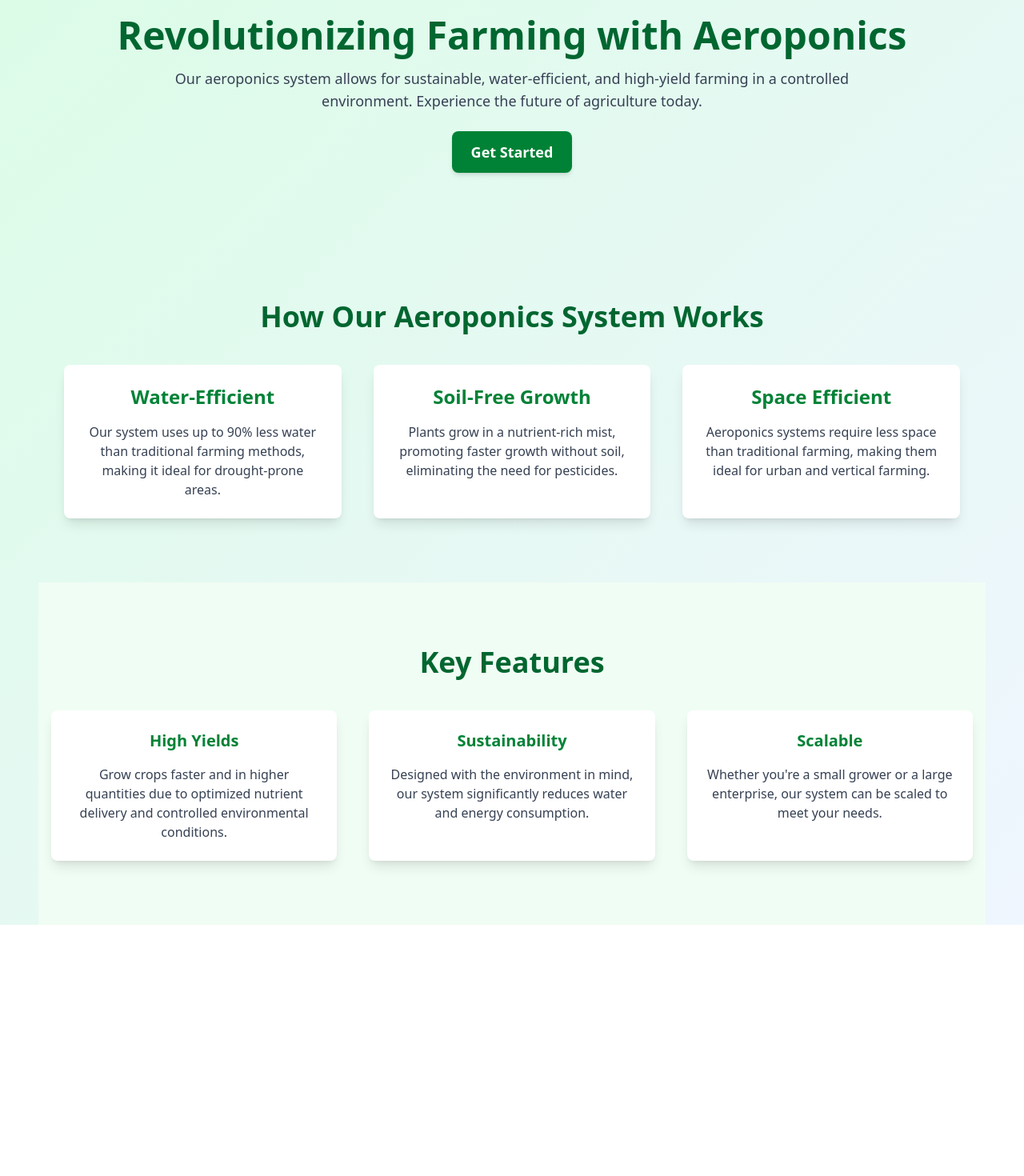
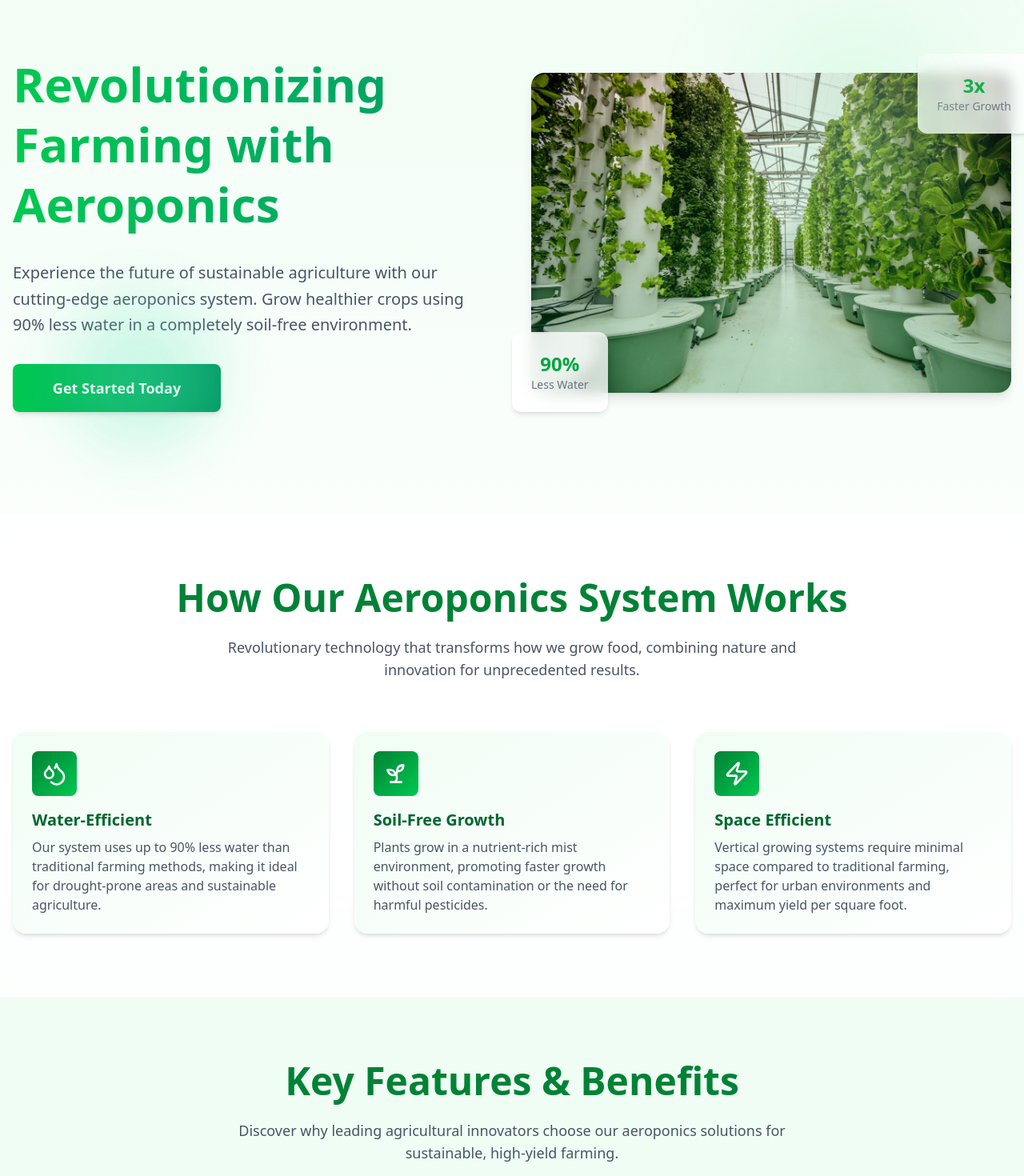
Before and after one commit to j3rms/aeroponics-portal, a Next.js app: page /landing in a window 1280 px wide. Shown: the part 60-1530 px from the top of the page at 80% size. Before the commit the page ends 1216 px from the top, so only its background shows below. Built offline with nearby package versions, Linux system fonts and the light colour scheme.

Commit message:
IMPROVED UI

```diff
--- a/package.json
+++ b/package.json
@@ -24,6 +24,8 @@
     "react-icons": "^5.5.0",
     "react-router-dom": "^7.5.3",
     "recharts": "^2.15.1",
+    "swiper": "^12.0.1",
+    "tailwind-merge": "^3.3.1",
     "tailwind-variants": "^3.1.1",
     "tailwindcss-animate": "^1.0.7"
   },
--- a/src/app/landing/page.tsx
+++ b/src/app/landing/page.tsx
@@ -1,107 +1,210 @@
 "use client";
+import Link from "next/link";
+import { motion } from "framer-motion";
+import { HeroButton } from "@/components/ui/herobutton";
+import FeatureCard from "@/components/ui/featurecard";
+import { Droplets, Sprout, Zap, Leaf, TrendingUp, Shield } from "lucide-react";
+import Image from "next/image";
 
-import Head from "next/head";
-import { motion } from "framer-motion";
-import Link from "next/link";
-
-export default function LandingPage() {
+const LandingPage = () => {
   return (
-    <>
-      <Head>
-        <title>Aeroponics System</title>
-        <meta name="description" content="Explore our cutting-edge aeroponics system for efficient farming." />
-      </Head>
-
-      <main className="bg-gradient-to-br from-green-100 to-blue-50 min-h-screen flex flex-col items-center">
+    <div className="min-h-screen bg-gradient-to-b from-green-50 via-white to-green-100">
       {/* Hero Section */}
-        <section className="flex flex-col items-center justify-center text-center py-20 px-4">
+      <section className="relative overflow-hidden px-4 py-20 sm:py-32">
+        <div className="mx-auto max-w-7xl">
+          <div className="grid lg:grid-cols-2 gap-12 items-center">
+            {/* Hero Content */}
+            <motion.div
+              initial={{ opacity: 0, x: -30 }}
+              animate={{ opacity: 1, x: 0 }}
+              transition={{ duration: 0.8 }}
+              className="space-y-8"
+            >
               <motion.h1
-            initial={{ opacity: 0, y: -20 }}
+  initial={{ opacity: 0, y: 20 }}
   animate={{ opacity: 1, y: 0 }}
-            transition={{ duration: 0.5 }}
-            className="text-5xl font-extrabold text-green-800 mb-4"
+  transition={{ duration: 0.8, delay: 0.2 }}
+  className="text-4xl sm:text-5xl lg:text-6xl font-bold leading-tight
+             bg-gradient-to-r from-green-500 to-emerald-600
+             bg-clip-text text-transparent"
 >
   Revolutionizing Farming with Aeroponics
 </motion.h1>
-          <p className="text-lg text-gray-700 mb-6 max-w-4xl">
-            Our aeroponics system allows for sustainable, water-efficient, and high-yield farming in a controlled environment. Experience the future of agriculture today.
-          </p>
+
+
+              <motion.p
+                initial={{ opacity: 0, y: 20 }}
+                animate={{ opacity: 1, y: 0 }}
+                transition={{ duration: 0.8, delay: 0.4 }}
+                className="text-lg sm:text-xl text-gray-600 leading-relaxed max-w-2xl"
+              >
+                Experience the future of sustainable agriculture with our cutting-edge aeroponics
+                system. Grow healthier crops using 90% less water in a completely soil-free
+                environment.
+              </motion.p>
+
+              <motion.div
+                initial={{ opacity: 0, y: 20 }}
+                animate={{ opacity: 1, y: 0 }}
+                transition={{ duration: 0.8, delay: 0.6 }}
+                className="flex flex-col sm:flex-row gap-4"
+              >
                 <Link href="/login">
-            <motion.button
-              whileHover={{ scale: 1.05 }}
-              className="px-6 py-3 bg-green-700 text-white text-lg font-bold rounded-lg shadow-md hover:bg-green-800 transition"
+              <HeroButton
+               variant="primary"
+               size="lg"
+                className="group bg-gradient-to-r from-green-500 to-emerald-600 text-white
+               hover:from-green-600 hover:to-emerald-700
+               px-10 min-w-[260px]"
                    >
-              Get Started
-            </motion.button>
+             Get Started Today
+
+        </HeroButton>
         </Link>
+
+              </motion.div>
+            </motion.div>
+
+            {/* Hero Image */}
+            <motion.div
+              initial={{ opacity: 0, x: 30 }}
+              animate={{ opacity: 1, x: 0 }}
+              transition={{ duration: 0.8, delay: 0.3 }}
+              className="relative"
+            >
+              <div className="relative overflow-hidden rounded-2xl shadow-lg">
+                <Image
+                  src="/images/aeroponics.jpg"
+                  alt="Modern aeroponics farming system"
+                  width={600}
+                  height={400}
+                  className="rounded-2xl shadow-lg"
+                />
+                <div className="absolute inset-0 bg-gradient-to-t from-green-500/20 to-transparent" />
+              </div>
+
+              {/* Floating stats */}
+              <motion.div
+                initial={{ opacity: 0, scale: 0.8 }}
+                animate={{ opacity: 1, scale: 1 }}
+                transition={{ duration: 0.6, delay: 1 }}
+                className="absolute -bottom-6 -left-6 bg-white/80 backdrop-blur-sm rounded-xl p-6 shadow-md animate-float"
+              >
+                <div className="text-center">
+                  <div className="text-2xl font-bold text-green-600">90%</div>
+                  <div className="text-sm text-gray-500">Less Water</div>
+                </div>
+              </motion.div>
+
+              <motion.div
+                initial={{ opacity: 0, scale: 0.8 }}
+                animate={{ opacity: 1, scale: 1 }}
+                transition={{ duration: 0.6, delay: 1.2 }}
+                className="absolute -top-6 -right-6 bg-white/80 backdrop-blur-sm rounded-xl p-6 shadow-md animate-float"
+                style={{ animationDelay: "2s" }}
+              >
+                <div className="text-center">
+                  <div className="text-2xl font-bold text-green-600">3x</div>
+                  <div className="text-sm text-gray-500">Faster Growth</div>
+                </div>
+              </motion.div>
+            </motion.div>
+          </div>
+        </div>
+
+        {/* Decorative elements */}
+        <div className="absolute top-20 right-20 h-64 w-64 rounded-full bg-green-200/40 blur-3xl animate-pulse" />
+        <div className="absolute bottom-20 left-20 h-48 w-48 rounded-full bg-emerald-300/30 blur-2xl animate-pulse" />
       </section>
 
       {/* How It Works Section */}
-        <section className="py-20 px-4 max-w-6xl mx-auto text-center">
-          <motion.h2
-            initial={{ opacity: 0, y: -20 }}
-            animate={{ opacity: 1, y: 0 }}
-            transition={{ duration: 0.5 }}
-            className="text-4xl font-bold text-green-800 mb-10"
+      <section className="px-4 py-20 bg-white/80 backdrop-blur-sm">
+        <div className="mx-auto max-w-7xl">
+          <motion.div
+            initial={{ opacity: 0, y: 30 }}
+            whileInView={{ opacity: 1, y: 0 }}
+            viewport={{ once: true, margin: "-100px" }}
+            transition={{ duration: 0.8 }}
+            className="text-center mb-16"
           >
+            <h2 className="text-3xl sm:text-4xl lg:text-5xl font-bold text-green-700 mb-6">
               How Our Aeroponics System Works
-          </motion.h2>
-          <div className="grid grid-cols-1 md:grid-cols-2 lg:grid-cols-3 gap-10">
-            <div className="p-6 bg-white rounded-lg shadow-lg">
-              <h3 className="text-2xl font-semibold text-green-700 mb-4">Water-Efficient</h3>
-              <p className="text-gray-700">
-                Our system uses up to 90% less water than traditional farming methods, making it ideal for drought-prone areas.
+            </h2>
+            <p className="text-lg text-gray-600 max-w-3xl mx-auto">
+              Revolutionary technology that transforms how we grow food, combining nature and
+              innovation for unprecedented results.
             </p>
-            </div>
-            <div className="p-6 bg-white rounded-lg shadow-lg">
-              <h3 className="text-2xl font-semibold text-green-700 mb-4">Soil-Free Growth</h3>
-              <p className="text-gray-700">
-                Plants grow in a nutrient-rich mist, promoting faster growth without soil, eliminating the need for pesticides.
-              </p>
-            </div>
-            <div className="p-6 bg-white rounded-lg shadow-lg">
-              <h3 className="text-2xl font-semibold text-green-700 mb-4">Space Efficient</h3>
-              <p className="text-gray-700">
-                Aeroponics systems require less space than traditional farming, making them ideal for urban and vertical farming.
-              </p>
+          </motion.div>
+
+          <div className="grid md:grid-cols-2 lg:grid-cols-3 gap-8">
+            <FeatureCard
+              title="Water-Efficient"
+              description="Our system uses up to 90% less water than traditional farming methods, making it ideal for drought-prone areas and sustainable agriculture."
+              icon={<Droplets className="h-8 w-8 text-white" />}
+              delay={0}
+            />
+            <FeatureCard
+              title="Soil-Free Growth"
+              description="Plants grow in a nutrient-rich mist environment, promoting faster growth without soil contamination or the need for harmful pesticides."
+              icon={<Sprout className="h-8 w-8 text-white" />}
+              delay={1}
+            />
+            <FeatureCard
+              title="Space Efficient"
+              description="Vertical growing systems require minimal space compared to traditional farming, perfect for urban environments and maximum yield per square foot."
+              icon={<Zap className="h-8 w-8 text-white" />}
+              delay={2}
+            />
           </div>
         </div>
       </section>
 
       {/* Features Section */}
-        <section className="bg-green-50 py-20 px-4 text-center">
-          <motion.h2
-            initial={{ opacity: 0, y: -20 }}
-            animate={{ opacity: 1, y: 0 }}
-            transition={{ duration: 0.5 }}
-            className="text-4xl font-bold text-green-800 mb-10"
+      <section className="px-4 py-20 bg-green-50">
+        <div className="mx-auto max-w-7xl">
+          <motion.div
+            initial={{ opacity: 0, y: 30 }}
+            whileInView={{ opacity: 1, y: 0 }}
+            viewport={{ once: true, margin: "-100px" }}
+            transition={{ duration: 0.8 }}
+            className="text-center mb-16"
           >
-            Key Features
-          </motion.h2>
-          <div className="grid grid-cols-1 md:grid-cols-2 lg:grid-cols-3 gap-10 max-w-6xl mx-auto">
-            <div className="bg-white p-6 rounded-lg shadow-lg">
-              <h3 className="text-xl font-semibold text-green-700 mb-4">High Yields</h3>
-              <p className="text-gray-700">
-                Grow crops faster and in higher quantities due to optimized nutrient delivery and controlled environmental conditions.
+            <h2 className="text-3xl sm:text-4xl lg:text-5xl font-bold text-green-700 mb-6">
+              Key Features & Benefits
+            </h2>
+            <p className="text-lg text-gray-600 max-w-3xl mx-auto">
+              Discover why leading agricultural innovators choose our aeroponics solutions for
+              sustainable, high-yield farming.
             </p>
-            </div>
-            <div className="bg-white p-6 rounded-lg shadow-lg">
-              <h3 className="text-xl font-semibold text-green-700 mb-4">Sustainability</h3>
-              <p className="text-gray-700">
-                Designed with the environment in mind, our system significantly reduces water and energy consumption.
-              </p>
-            </div>
-            <div className="bg-white p-6 rounded-lg shadow-lg">
-              <h3 className="text-xl font-semibold text-green-700 mb-4">Scalable</h3>
-              <p className="text-gray-700">
-                Whether you're a small grower or a large enterprise, our system can be scaled to meet your needs.
-              </p>
+          </motion.div>
+
+          <div className="grid md:grid-cols-2 lg:grid-cols-3 gap-8">
+            <FeatureCard
+              title="High Yields"
+              description="Achieve 30-50% higher crop yields compared to traditional farming through optimized nutrient delivery and perfect growing conditions."
+              icon={<TrendingUp className="h-8 w-8 text-white" />}
+              delay={0}
+            />
+            <FeatureCard
+              title="Sustainability"
+              description="Reduce environmental impact with minimal water usage, zero soil erosion, and dramatically lower carbon footprint farming."
+              icon={<Leaf className="h-8 w-8 text-white" />}
+              delay={1}
+            />
+            <FeatureCard
+              title="Pest Protection"
+              description="Soil-free growing eliminates most pests and diseases naturally, reducing the need for chemical pesticides by up to 95%."
+              icon={<Shield className="h-8 w-8 text-white" />}
+              delay={2}
+            />
           </div>
         </div>
       </section>
 
 
-      </main>
-    </>
+
+    </div>
   );
-}
+};
+
+export default LandingPage;
--- a/src/components/sidebar.tsx
+++ b/src/components/sidebar.tsx
@@ -1,74 +1,60 @@
 'use client';
 
-import Link from 'next/link';
-import { useRouter } from 'next/navigation';
-import {
-  LayoutDashboard,
-  PlusCircle,
-  Leaf,
-  Activity,
-  LogOut,
-  Clock,
-  ChevronsLeft,
-  ChevronsRight
-} from 'lucide-react';
-import { useState } from 'react';
+import Link from "next/link";
+import { LayoutDashboard, Building2, FileText, User, Info } from "lucide-react";
 
 export default function Sidebar() {
-  const router = useRouter();
-  const [collapsed, setCollapsed] = useState(false);
-
-  const handleLogout = () => {
-    router.push('/landing');
-  };
-
-  const toggleSidebar = () => {
-    setCollapsed(prev => !prev);
-  };
-
-  const navItems = [
-    { href: '/dashboard', icon: LayoutDashboard, label: 'Dashboard' },
-    { href: '/createtower', icon: PlusCircle, label: 'Create Tower' },
-    { href: '/addplants', icon: Leaf, label: 'Add Plants' },
-    { href: '/scheduling', icon: Clock, label: 'Scheduling' }
-  ];
-
   return (
-    <div className={`flex flex-col ${collapsed ? 'w-20' : 'w-64'} bg-gradient-to-b from-green-600 to-green-400 text-white min-h-screen p-4 shadow-lg transition-all duration-300`}>
-
-      {/* Top Section with Logo and Toggle */}
-      <div className="flex items-center justify-between mb-6">
-        {!collapsed && (
-          <h2 className="text-2xl font-bold text-green-100">Aeroponics</h2>
-        )}
-        <button onClick={toggleSidebar} className="text-white">
-          {collapsed ? <ChevronsRight size={20} /> : <ChevronsLeft size={20} />}
-        </button>
+    <aside className="w-64 h-screen bg-green-700 text-white flex flex-col">
+      {/* Brand / Logo */}
+      <div className="flex items-center px-4 py-5 border-b border-green-600">
+        <Link href="/dashboard" className="font-bold text-2xl tracking-wide">
+          🌱 UrbanFarm
+        </Link>
       </div>
 
-      {/* Navigation Items */}
-      <ul className="flex flex-col space-y-4 flex-grow">
-        {navItems.map(({ href, icon: Icon, label }) => (
-          <li key={href}>
-            <Link
-              href={href}
-              className="flex items-center space-x-4 p-3 rounded-lg hover:bg-green-500 transition duration-200"
-            >
-              <Icon className="w-5 h-5" />
-              {!collapsed && <span className="text-lg">{label}</span>}
-            </Link>
-          </li>
-        ))}
-      </ul>
+      {/* Navigation */}
+      <nav className="flex-1 mt-4 space-y-1 text-lg font-medium">
+        <Link
+          href="/dashboard"
+          className="flex items-center px-4 py-3 hover:bg-green-600 transition"
+        >
+          <LayoutDashboard className="h-6 w-6" />
+          <span className="ml-3">Dashboard</span>
+        </Link>
 
-      {/* Logout Button */}
-      <button
-        onClick={handleLogout}
-        className="flex items-center space-x-4 p-3 rounded-lg hover:bg-green-500 transition duration-200 mt-4"
-      >
-        <LogOut className="w-5 h-5" />
-        {!collapsed && <span className="text-lg">Logout</span>}
-      </button>
-    </div>
+        <Link
+          href="/managetower"
+          className="flex items-center px-4 py-3 hover:bg-green-600 transition"
+        >
+          <Building2 className="h-6 w-6" />
+          <span className="ml-3">Towers</span>
+        </Link>
+
+        <Link
+          href="/logs"
+          className="flex items-center px-4 py-3 hover:bg-green-600 transition"
+        >
+          <FileText className="h-6 w-6" />
+          <span className="ml-3">Logs</span>
+        </Link>
+
+        <Link
+          href="/account"
+          className="flex items-center px-4 py-3 hover:bg-green-600 transition"
+        >
+          <User className="h-6 w-6" />
+          <span className="ml-3">My Account</span>
+        </Link>
+
+        <Link
+          href="/about"
+          className="flex items-center px-4 py-3 hover:bg-green-600 transition"
+        >
+          <Info className="h-6 w-6" />
+          <span className="ml-3">About</span>
+        </Link>
+      </nav>
+    </aside>
   );
 }
--- /dev/null
+++ b/src/components/ui/featurecard.tsx
@@ -0,0 +1,36 @@
+import { motion } from "framer-motion";
+import React from "react";
+
+type FeatureCardProps = {
+  title: string;
+  description: string;
+  icon: React.ReactNode;
+  delay?: number;
+};
+
+const FeatureCard: React.FC<FeatureCardProps> = ({
+  title,
+  description,
+  icon,
+  delay = 0,
+}) => {
+  return (
+    <motion.div
+      initial={{ opacity: 0, y: 30 }}
+      whileInView={{ opacity: 1, y: 0 }}
+      viewport={{ once: true }}
+      transition={{ duration: 0.6, delay }}
+      className="rounded-2xl p-6 shadow-md bg-gradient-to-br from-green-50 to-white hover:shadow-lg transition-transform transform hover:-translate-y-2"
+    >
+      {/* ✅ Icon container like your screenshot */}
+      <div className="flex items-center justify-center w-14 h-14 rounded-lg bg-gradient-to-br from-green-700 to-green-500">
+        <div className="text-white">{icon}</div>
+      </div>
+
+      <h3 className="mt-4 text-xl font-semibold text-green-800">{title}</h3>
+      <p className="mt-2 text-gray-600">{description}</p>
+    </motion.div>
+  );
+};
+
+export default FeatureCard;
--- /dev/null
+++ b/src/components/ui/herobutton.tsx
@@ -0,0 +1,36 @@
+"use client";
+import React from "react";
+import { cn } from "@/lib/utils";
+type HeroButtonProps = {
+  children: React.ReactNode;
+  variant?: "primary" | "secondary" | "outline";
+  size?: "sm" | "md" | "lg";
+  className?: string;
+};
+
+export const HeroButton = ({
+  children,
+  variant = "primary",
+  size = "md",
+  className,
+}: HeroButtonProps) => {
+  return (
+    <button
+      className={cn(
+        "rounded-lg font-semibold transition shadow-md",
+        {
+          "bg-primary text-white hover:bg-primary/90": variant === "primary",
+          "bg-secondary text-primary hover:bg-secondary/90": variant === "secondary",
+          "border border-primary text-primary hover:bg-primary hover:text-white":
+            variant === "outline",
+          "px-4 py-2 text-sm": size === "sm",
+          "px-6 py-3 text-base": size === "md",
+          "px-8 py-4 text-lg": size === "lg",
+        },
+        className
+      )}
+    >
+      {children}
+    </button>
+  );
+};
--- /dev/null
+++ b/src/lib/utils.tsx
@@ -0,0 +1,7 @@
+import { type ClassValue, clsx } from "clsx";
+import { twMerge } from "tailwind-merge";
+
+// Merges Tailwind classes safely
+export function cn(...inputs: ClassValue[]) {
+  return twMerge(clsx(inputs));
+}
--- a/tsconfig.json
+++ b/tsconfig.json
@@ -20,7 +20,7 @@
       }
     ],
     "paths": {
-      "@/*": ["./src/*"]
+      "@/*": ["src/*"]
     }
   },
   "include": ["next-env.d.ts", "**/*.ts", "**/*.tsx", ".next/types/**/*.ts", "src/app/addplants/page.tsx", "src/app/login/page.js", "src/app/signup/page.tsx"],
```
Also changed, not shown: src/app/createtower/page.tsx (+101 -39 lines), src/app/dashboard/page.tsx (+43 -21 lines), src/app/managetower/page.tsx (+27 -24 lines), src/components/footer.tsx (+24 -19 lines), 1 other file (tests, documents, lock files or other folders). Lines whose indentation alone changed are shown as unchanged.
